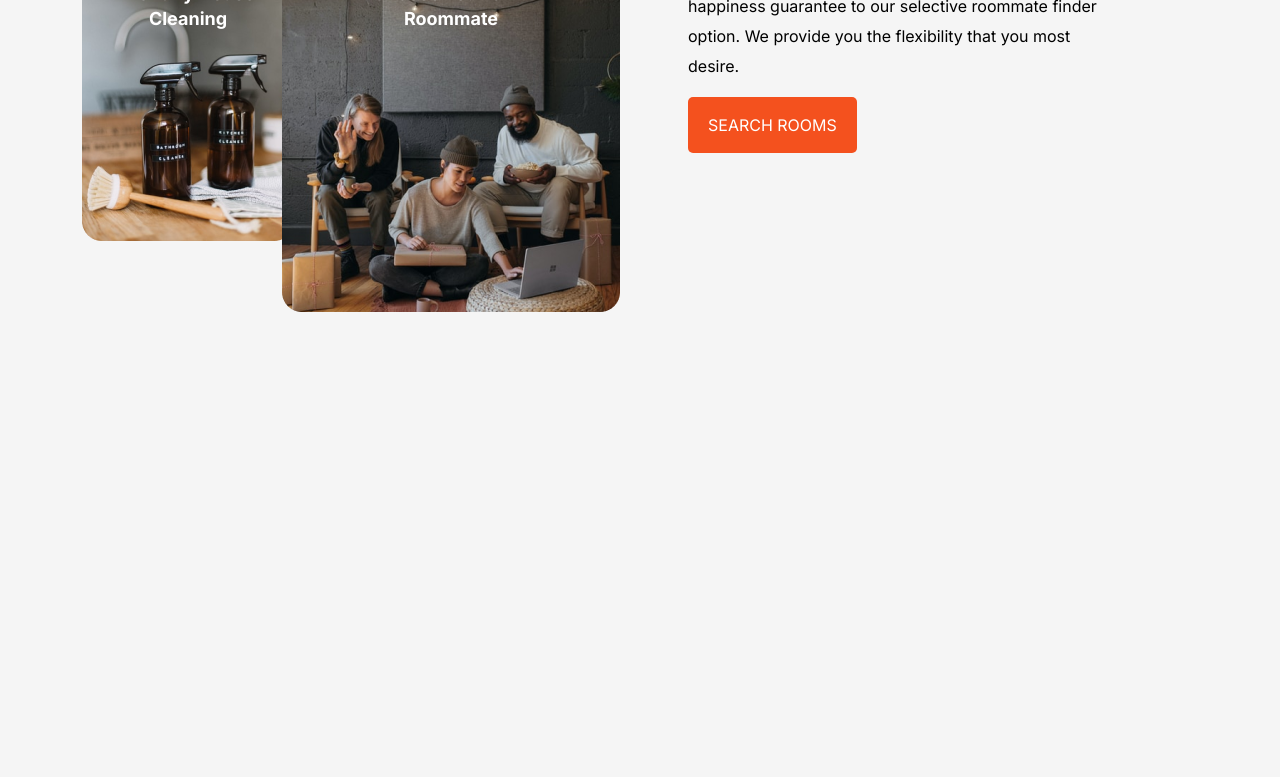
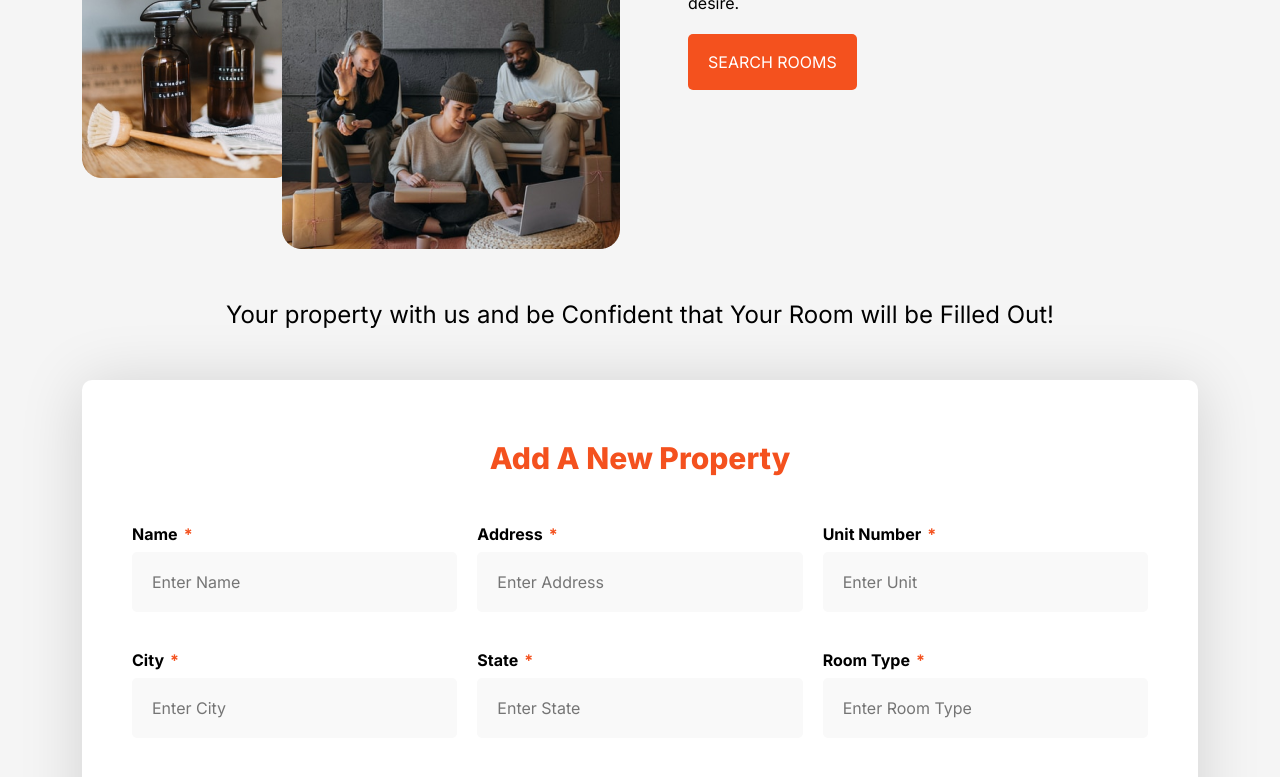
Before and after one commit to Kayzubi/home_rentals, a React (Create React App) app: page / in a window 1280 px wide. Shown: the part 3044-3821 px from the top of the page. Before the commit the page ends 3358 px from the top, so only its background shows below. Built offline with nearby package versions, Linux system fonts and the light colour scheme.

Commit message:
complete add property form

```diff
--- a/src/App.scss
+++ b/src/App.scss
@@ -218,3 +218,7 @@ img {
 .next {
   border-radius: 0 5px 5px 0;
 }
+
+.housesBox {
+  height: 1093px;
+}
--- /dev/null
+++ b/src/components/Footer/Footer.jsx
@@ -0,0 +1,7 @@
+import React from 'react'
+
+const Footer = () => {
+  return <div>Footer</div>
+}
+
+export default Footer
--- a/src/components/Properties/PropertiesList.jsx
+++ b/src/components/Properties/PropertiesList.jsx
@@ -2,6 +2,7 @@ import React, { useState } from 'react'
 import PropTypes from 'prop-types'
 import PropertyCard from '../PropertyCard/PropertyCard'
 import ReactPaginate from 'react-paginate'
+import { Row } from 'reactstrap'
 
 const PropertiesList = ({ data }) => {
   const [currentPage, setCurrentPage] = useState(0)
@@ -27,7 +28,9 @@ const PropertiesList = ({ data }) => {
 
   return (
     <>
-      {displayHouses}
+      <div className='housesBox'>
+        <Row>{displayHouses}</Row>
+      </div>
       <div className='mt-5 mb-4'>
         <ReactPaginate
           breakLabel={'...'}
--- /dev/null
+++ b/src/components/PropertyForm/PropertyForm.jsx
@@ -0,0 +1,86 @@
+import React from 'react'
+import { Container } from 'reactstrap'
+import { motion } from 'framer-motion'
+import styles from './propertyForm.module.scss'
+
+const PropertyForm = () => {
+  return (
+    <section className={styles.propertyForm}>
+      <Container>
+        <h4 className='text-center fs-4'>
+          Your property with us and be Confident that Your Room will be Filled
+          Out!
+        </h4>
+
+        <div className={styles.formContainer}>
+          <h2 className={styles.formHeading}>Add A New Property</h2>
+          <form action='#'>
+            <div className={styles.formFamily}>
+              <div className={styles.formGroup}>
+                <label htmlFor='name'>Name</label>
+                <input type='text' placeholder='Enter Name' id='name' />
+              </div>
+              <div className={styles.formGroup}>
+                <label htmlFor='address'>Address</label>
+                <input type='text' placeholder='Enter Address' id='address' />
+              </div>
+              <div className={styles.formGroup}>
+                <label htmlFor='unitNumber'>Unit Number</label>
+                <input type='text' placeholder='Enter Unit' id='unitNumber' />
+              </div>
+              <div className={styles.formGroup}>
+                <label htmlFor='city'>City</label>
+                <input type='text' placeholder='Enter City' id='city' />
+              </div>
+              <div className={styles.formGroup}>
+                <label htmlFor='state'>State</label>
+                <input type='text' placeholder='Enter State' id='state' />
+              </div>
+              <div className={styles.formGroup}>
+                <label htmlFor='type'>Room Type</label>
+                <input type='text' placeholder='Enter Room Type' id='type' />
+              </div>
+              <div className={styles.formGroup}>
+                <label htmlFor='price'>Price</label>
+                <input type='text' placeholder='Enter Price' id='price' />
+              </div>
+              <div className={styles.formGroup}>
+                <label htmlFor='category'>Category</label>
+                <input type='text' placeholder='Enter Category' id='category' />
+              </div>
+            </div>
+            <div className={styles.formGroup}>
+              <label htmlFor='description'>Description</label>
+              <textarea
+                name='description'
+                id='description'
+                cols='30'
+                rows='10'
+                placeholder='Enter Description'></textarea>
+            </div>
+            <div className={styles.upload}>
+              <span className={styles.uploadText}>
+                <p>
+                  Drag your images here, or{' '}
+                  <label htmlFor='upload'> browse</label>
+                </p>
+                <span>Supported: JPG, JPEG, PNG</span>
+              </span>
+
+              <input type='file' name='' id='upload' />
+            </div>
+            <div className='text-center mt-5 mb-5'>
+              <motion.button
+                whileTap={{ scale: 1.1 }}
+                className='btn__primary px-5 py-4'>
+                Add new property
+              </motion.button>
+            </div>
+          </form>
+        </div>
+      </Container>
+    </section>
+  )
+}
+
+export default PropertyForm
--- /dev/null
+++ b/src/components/PropertyForm/propertyForm.module.scss
@@ -0,0 +1,83 @@
+.formContainer {
+  background: #ffffff;
+  box-shadow: 0px 4px 63px rgba(0, 0, 0, 0.15);
+  border-radius: 10px;
+  padding: 20px 50px;
+  margin: 50px 0;
+}
+
+.formHeading {
+  font-size: 30px;
+  color: #f4511e;
+  text-align: center;
+  font-weight: 800;
+  margin: 40px 0;
+}
+
+.formFamily {
+  display: grid;
+  grid-template-columns: repeat(3, 1fr);
+  gap: 20px;
+}
+
+.formGroup {
+  input,
+  textarea {
+    display: block;
+    resize: none;
+    width: 100%;
+    margin: 10px 0;
+    padding: 20px;
+    background-color: #f9f9f9;
+    border-radius: 5px;
+    border: none;
+    outline: none;
+  }
+
+  label {
+    font-weight: 700;
+    font-style: 14px;
+    margin-top: 10px;
+    position: relative;
+    cursor: pointer;
+
+    &:after {
+      content: '*';
+      color: #f4511e;
+      position: absolute;
+      top: 0;
+      right: -15px;
+    }
+  }
+}
+
+.upload {
+  padding: 40px;
+  display: flex;
+  justify-content: center;
+  align-items: center;
+  margin: 20px 0;
+  border: 2px dashed #f4511e;
+  border-radius: 10px;
+
+  label {
+    color: #f4511e;
+    font-weight: 700;
+    cursor: pointer;
+  }
+
+  input {
+    display: none;
+  }
+}
+
+.uploadText {
+  text-align: center;
+  color: #00000080;
+
+  p {
+    margin-bottom: 15px;
+    color: #000;
+    font-weight: 500;
+  }
+}
--- a/src/properties.js
+++ b/src/properties.js
@@ -67,6 +67,30 @@ const properties = [
     title: '2578 Folsom street, san francisco, CA, 94110',
     price: 1200,
   },
+  {
+    id: '12',
+    image: images.Property4,
+    title: '2578 Folsom street, san francisco, CA, 94110',
+    price: 1200,
+  },
+  {
+    id: '13',
+    image: images.Property5,
+    title: '2578 Folsom street, san francisco, CA, 94110',
+    price: 1200,
+  },
+  {
+    id: '14',
+    image: images.Property6,
+    title: '2578 Folsom street, san francisco, CA, 94110',
+    price: 1200,
+  },
+  {
+    id: '15',
+    image: images.Property1,
+    title: '2578 Folsom street, san francisco, CA, 94110',
+    price: 1200,
+  },
 ]
 
 export default properties
--- a/src/views/Home/Home.jsx
+++ b/src/views/Home/Home.jsx
@@ -9,6 +9,8 @@ import { images } from '../../assets/images'
 import { motion } from 'framer-motion'
 import properties from '../../properties'
 import './home.scss'
+import PropertyForm from '../../components/PropertyForm/PropertyForm'
+import Footer from '../../components/Footer/Footer'
 
 const Home = () => {
   return (
@@ -25,9 +27,7 @@ const Home = () => {
               </motion.button>
             </span>
           </div>
-          <Row>
-            <PropertiesList data={properties} />
-          </Row>
+          <PropertiesList data={properties} />
         </Container>
       </section>
       <section className='cta'>
@@ -84,6 +84,8 @@ const Home = () => {
           </Row>
         </Container>
       </section>
+      <PropertyForm />
+      <Footer />
     </div>
   )
 }
```
